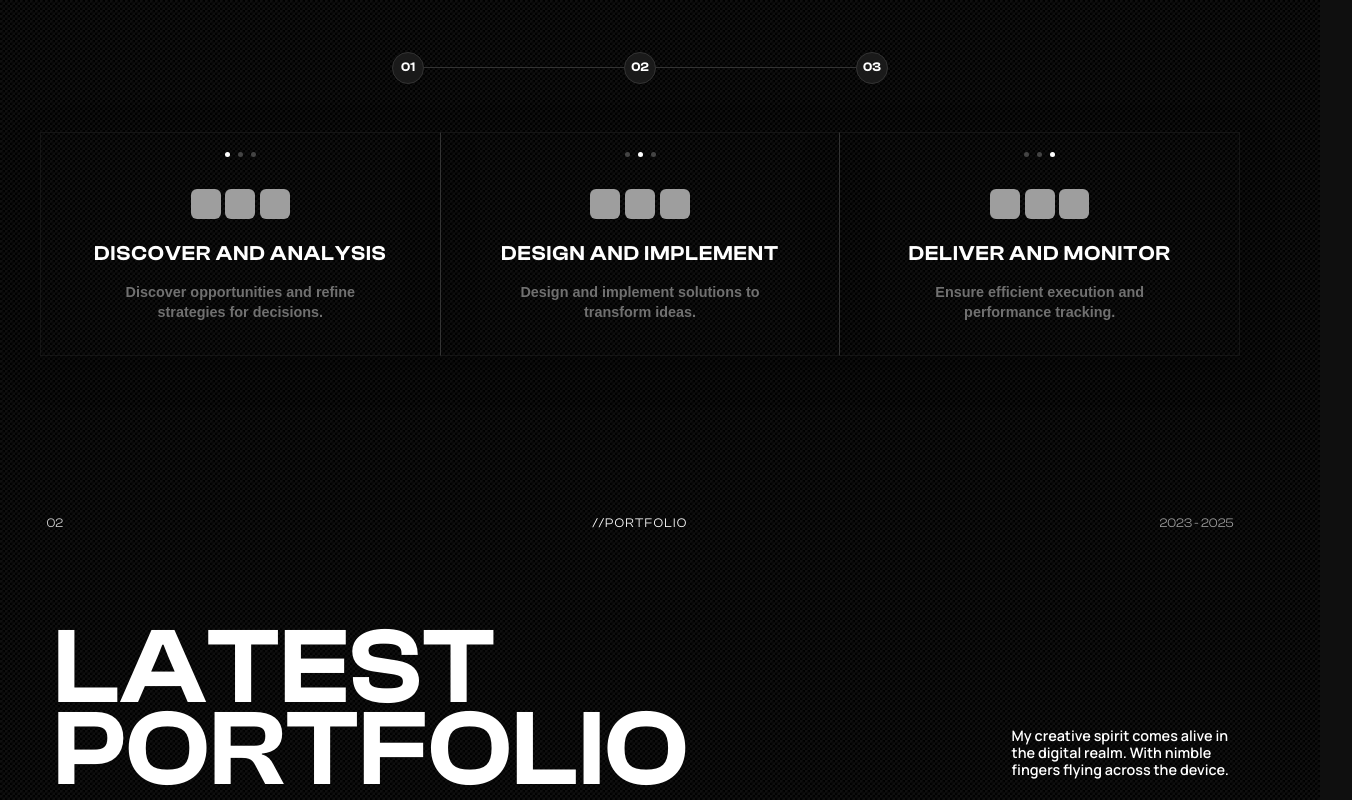
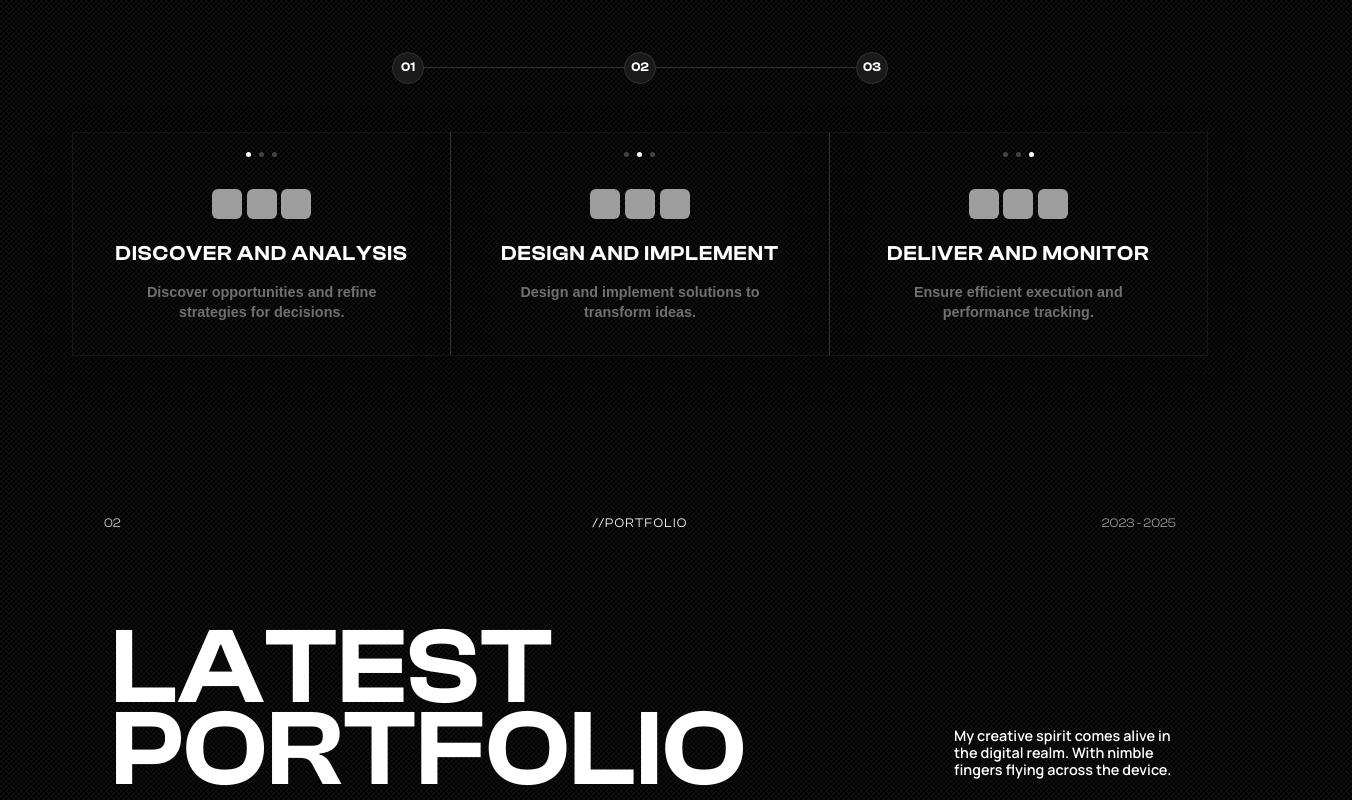
Before and after one commit to Sabhyathapa/Portfolio.211, a React (Create React App) app: page / in a window 1280 px wide. Shown: the part 1980-2780 px from the top of the page, 1352 px wide, since content can reach past the window. Built offline with nearby package versions, Linux system fonts and the light colour scheme; grey boxes are pictures that could not be loaded.

Commit message:
changed layout

```diff
--- a/src/App.css
+++ b/src/App.css
@@ -140,7 +140,7 @@ body::before, body::after {
   position: fixed;
   top: 0; left: 0; right: 0; bottom: 0;
   pointer-events: none;
-  z-index: -1; /* Move lines behind all content to prevent overlap */
+  z-index: 0; /* Keep lines behind content but visible across browsers */
 }
 
 body::before {
@@ -148,17 +148,17 @@ body::before {
   background: linear-gradient(
     to right,
     transparent 0,
-    transparent calc(20vw - 0.5px), /* First line at 20% */
-    rgba(255,255,255,0.07) calc(20vw - 0.4px), /* Start first line */
-    rgba(255,255,255,0.07) calc(20vw + 0.4px), /* End first line */
+    transparent calc(20vw - 0.75px), /* First line at 20% */
+    rgba(255,255,255,0.10) calc(20vw - 0.75px), /* Start first line */
+    rgba(255,255,255,0.10) calc(20vw + 0.75px), /* End first line */
     transparent calc(20vw + 0.4px),
-    transparent calc(50vw - 0.4px), /* Second line at 50% */
-    rgba(255,255,255,0.07) calc(50vw - 0.5px), /* Start second line */
-    rgba(255,255,255,0.07) calc(50vw + 0.5px), /* End second line */
+    transparent calc(50vw - 0.75px), /* Second line at 50% */
+    rgba(255,255,255,0.10) calc(50vw - 0.75px), /* Start second line */
+    rgba(255,255,255,0.10) calc(50vw + 0.75px), /* End second line */
     transparent calc(50vw + 0.5px),
-    transparent calc(80vw - 0.5px), /* Third line at 80% */
-    rgba(255,255,255,0.07) calc(80vw - 0.5px), /* Start third line */
-    rgba(255,255,255,0.07) calc(80vw + 0.5px), /* End third line */
+    transparent calc(80vw - 0.75px), /* Third line at 80% */
+    rgba(255,255,255,0.10) calc(80vw - 0.75px), /* Start third line */
+    rgba(255,255,255,0.10) calc(80vw + 0.75px), /* End third line */
     transparent calc(80vw + 0.5px),
     transparent 100%
   );
@@ -169,13 +169,13 @@ body::after {
   background: linear-gradient(
     to bottom,
     transparent 0,
-    transparent calc(50vh - 160px - 0.5px), /* Transparent before the first line */
-    rgba(255,255,255,0.07) calc(50vh - 160px - 0.4px), /* Start first line */
-    rgba(255,255,255,0.07) calc(50vh - 160px + 0.4px), /* End first line */
+    transparent calc(50vh - 160px - 0.75px), /* Transparent before the first line */
+    rgba(255,255,255,0.10) calc(50vh - 160px - 0.75px), /* Start first line */
+    rgba(255,255,255,0.10) calc(50vh - 160px + 0.75px), /* End first line */
     transparent calc(50vh - 160px + 0.4px),
-    transparent calc(50vh + 146px - 0.4px), /* Transparent between lines */
-    rgba(255,255,255,0.07) calc(50vh + 146px - 0.5px), /* Start second line */
-    rgba(255,255,255,0.07) calc(50vh + 146px + 0.5px), /* End second line */
+    transparent calc(50vh + 146px - 0.75px), /* Transparent between lines */
+    rgba(255,255,255,0.10) calc(50vh + 146px - 0.75px), /* Start second line */
+    rgba(255,255,255,0.10) calc(50vh + 146px + 0.75px), /* End second line */
     transparent calc(50vh + 146px + 0.5px) /* Transparent after the second line */
   );
 }
@@ -778,6 +778,8 @@ body::after {
   flex-wrap: wrap;
   max-width: 1200px;
   width: 100%;
+  padding: 0 2rem;
+  box-sizing: border-box;
 }
 
 .pricing-card {
@@ -786,12 +788,15 @@ body::after {
   border-radius: 16px;
   padding: 1.5rem 1.5rem 1.5rem 0rem;
   width: 324px;
+  min-width: 300px; /* Prevent Chrome from making cards too small */
   height: 434px;
+  min-height: 400px; /* Prevent height shrinking */
   position: relative;
   transition: all 0.3s ease;
   overflow: hidden;
   display: flex;
   flex-direction: column;
+  flex: 0 1 auto; /* Prevent flex shrinking */
 }
 
 .pricing-card:hover {
@@ -1063,6 +1068,7 @@ body::after {
   }
   .pricing-card {
     width: 280px;
+    min-width: 260px; /* Maintain minimum width */
     padding: 1.5rem;
   }
 
@@ -1090,6 +1096,7 @@ body::after {
   .pricing-card {
     width: 100%;
     max-width: 400px;
+    min-width: 320px; /* Ensure minimum width on mobile */
     height: auto;
     min-height: 400px;
   }
@@ -1121,6 +1128,7 @@ body::after {
 
   .pricing-card {
     padding: 1rem;
+    min-width: 280px; /* Maintain minimum width on small screens */
     min-height: 350px;
   }
 
--- a/src/components/Process/Process.css
+++ b/src/components/Process/Process.css
@@ -5,6 +5,8 @@
     text-align: center;
     color: #fff;
     font-family: 'Clash Display', sans-serif;
+    padding: 0 2rem; /* Add consistent padding */
+    box-sizing: border-box;
   }
 
   .process-timeline {
@@ -38,6 +40,7 @@
     height: 1px;
     background-color: #333;
     max-width: 200px;
+    min-width: 60px; /* Prevent collapse in Chrome during layout rounding */
   }
 
   .process-cards {
@@ -51,7 +54,8 @@
     border: 1px solid #22222286;
     border-radius: 0px;
     padding: 1.2rem 1rem;
-    flex-basis: 33.333%;
+    flex: 1 1 33.333%; /* Prevent shrinking in Chrome */
+    min-width: 280px; /* Ensure minimum card width */
     text-align: center;
     margin: 0;
     box-shadow: none;
@@ -194,7 +198,7 @@
   max-width: 100vw;
   margin: 0 auto 0 auto;
   margin-top: 10rem;
-  padding: 0 0.5vw;
+  padding: 0 2rem; /* Consistent padding instead of 0.5vw */
   overflow-x: hidden;
   box-sizing: border-box;
   /* Hide scrollbars for all browsers */
@@ -272,7 +276,7 @@
   flex-direction: column;
   align-items: center;
   justify-content: flex-start;
-  padding: 0 2vw 4vw 2vw;
+  padding: 0 4rem 4vw 4rem; /* Increased left/right padding for better alignment */
   box-sizing: border-box;
   margin-top: 8rem;
 }
@@ -424,7 +428,7 @@
   display: flex;
   flex-direction: column;
   justify-content: flex-start;
-  padding: 0 2vw 4vw 2vw;
+  padding: 0 4rem 4vw 4rem; /* Increased left/right padding for better alignment */
   box-sizing: border-box;
   margin-top: 8rem;
 }
@@ -835,6 +839,7 @@
 
   .process-card {
     flex-basis: 100%;
+    min-width: 320px; /* Ensure minimum width on mobile */
     border: 1px solid #22222286;
     border-radius: 0;
   }
@@ -897,30 +902,41 @@
     margin-left: 0;
   }
 
+  .about-section {
+    padding: 0 2rem 2rem 2rem;
+    margin-top: 6rem;
+  }
+
+  .about-header-row {
+    flex-direction: column;
+    gap: 1rem;
+    text-align: center;
+    margin-bottom: 2rem;
+  }
+
   .about-main-title {
-    font-size: 4.5vw;
-    margin: 60px 0 15rem 0;
+    font-size: 5vw;
+    margin: 40px 0 10rem 0;
   }
 
   .about-name {
-    font-size: 7vw;
+    font-size: 8vw;
   }
 
-
+  .about-subtitle {
+    font-size: 1.1vw;
+    max-width: 100%;
+  }
 
   .about-description {
-    font-size: 0.8rem;
-    max-width: 90%;
+    font-size: 0.75rem;
+    max-width: 95%;
+    margin-bottom: 2rem;
   }
 
-  .dropdown-content {
-    flex-direction: column;
-    gap: 1.5rem;
-  }
-
-  .cap-image-container {
-    width: 140px;
-    height: 140px;
+  .about-resume-btn {
+    font-size: 1rem;
+    padding: 0.8rem 2rem;
   }
 }
 
@@ -938,6 +954,7 @@
 
   .timeline-line {
     max-width: 100px;
+    min-width: 40px;
   }
 
   .card-content h3 {
@@ -1092,8 +1109,21 @@
   }
 
   .about-resume-btn {
-    font-size: 1rem;
-    padding: 0.8rem 2rem;
+    font-size: 0.9rem;
+    padding: 0.7rem 1.8rem;
+  }
+
+  .dropdown-content {
+    gap: 1rem;
+  }
+
+  .cap-image-container {
+    width: 120px;
+    height: 120px;
+  }
+
+  .feature-text {
+    font-size: 0.65rem;
   }
 }
 
@@ -1111,6 +1141,7 @@
 
   .timeline-line {
     max-width: 60px;
+    min-width: 30px;
   }
 
   .card-content h3 {
@@ -1286,6 +1317,7 @@
 
   .timeline-line {
     max-width: 40px;
+    min-width: 24px;
   }
 
   .card-images {
```
